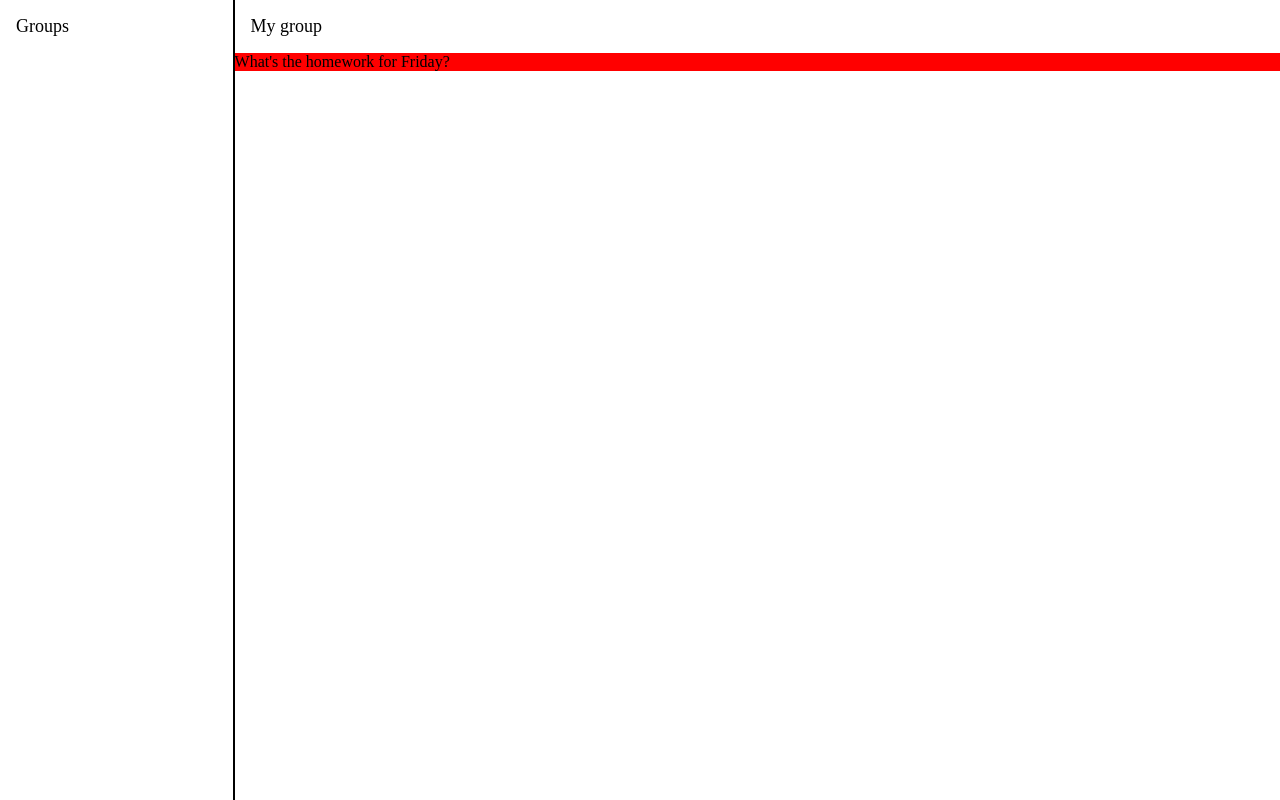
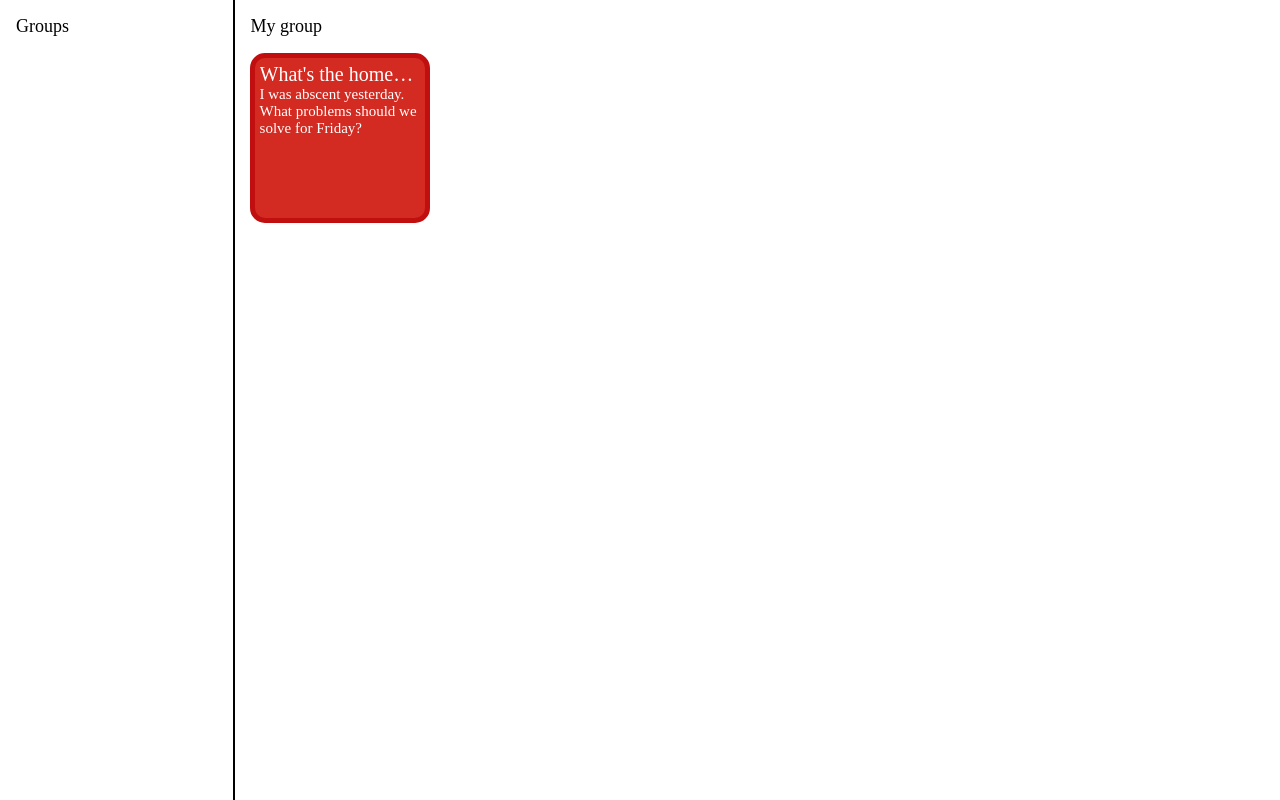
Before and after one commit to MaikoVDV/maiko-pp-website, a React (Create React App) app in the folder client/: page / in a window 1280 px wide. Built offline with nearby package versions, Linux system fonts and the light colour scheme.

Commit message:
Session 3
Improved front end so I can work on the database next.

```diff
--- a/client/src/App.js
+++ b/client/src/App.js
@@ -1,4 +1,5 @@
 import './App.css';
+import './defaults.css';
 
 import { Provider } from 'react-redux';
 import store from './store.js';
--- a/client/src/components/Cards/Card.css
+++ b/client/src/components/Cards/Card.css
@@ -1,3 +1,23 @@
 .card {
-    background: red;
+    background: var(--card-secondary-red);
+    border: var(--border-width-card) solid var(--card-primary-red);
+    border-radius: var(--border-radius-card);
+    color: white;
+    padding: 5px;
+    margin: 15px;
+    width: 10rem;
+    min-height: 150px;
+    max-height: 300px;
 }
+.card-title {
+    font-size: var(--primary-content-font-size);
+    margin: 0px;
+
+    white-space: nowrap;
+    overflow: hidden;
+    text-overflow: ellipsis;
+}
+.card-desc {
+    font-size: var(--secondary-content-font-size);
+    margin: 0px;
+}
--- a/client/src/components/Cards/Card.js
+++ b/client/src/components/Cards/Card.js
@@ -6,7 +6,8 @@ class Card extends Component {
     render() {
         return (
             <div className="card">
-                <p>{this.props.title}</p>
+                <p className="card-title">{this.props.cardData.title}</p>
+                <p className="card-desc">{this.props.cardData.desc}</p>
             </div>
         )
     }
--- a/client/src/components/Cards/CardList.js
+++ b/client/src/components/Cards/CardList.js
@@ -21,8 +21,8 @@ class CardList extends Component {
         console.log(cards)
         return (
             <div id="card-list">
-                {cards.map(({cardTitle}) => (
-                    <Card title={cardTitle}/>
+                {cards.map((card) => (
+                    <Card cardData={card}/>
                 ))}
             </div>
         )
--- /dev/null
+++ b/client/src/defaults.css
@@ -0,0 +1,16 @@
+:root {
+    /* FONTS */
+    --title-font-size: 30px;
+    --primary-content-font-size: 20px;
+    --secondary-content-font-size: 15px;
+
+    /* COLORS */
+    --card-primary-red: #c10f0f;
+    --card-secondary-red: #d32a21;
+    --card-primary-blue: #0a058e;
+    --card-secondary-blue: #26229b;
+
+    /* MISCELLANEOUS */
+    --border-radius-card: 15px;
+    --border-width-card: 5px;
+}
--- a/client/src/reducers/cardReducer.js
+++ b/client/src/reducers/cardReducer.js
@@ -3,12 +3,12 @@ import { GET_CARDS, ADD_CARD, DELETE_CARD, CARDS_LOADING } from "../actions/type
 const initState = {
     cards: [
         {
-            cardTitle: "What's the homework for Friday?",
-            cardDescription: "I was abscent yesterday. What problems should we solve for Friday?",
-            cardCreationDate: "10-6-21",
+            title: "What's the homework for Friday?",
+            desc: "I was abscent yesterday. What problems should we solve for Friday?",
+            date: "10-6-21",
             cardAuthor: "14938679572",
             isPinned: false,
-            cardFileAttachments: [
+            attachments: [
                 {
                     fileName: "cool example file",
                     downloadLink: "https://www.example.com"
```
